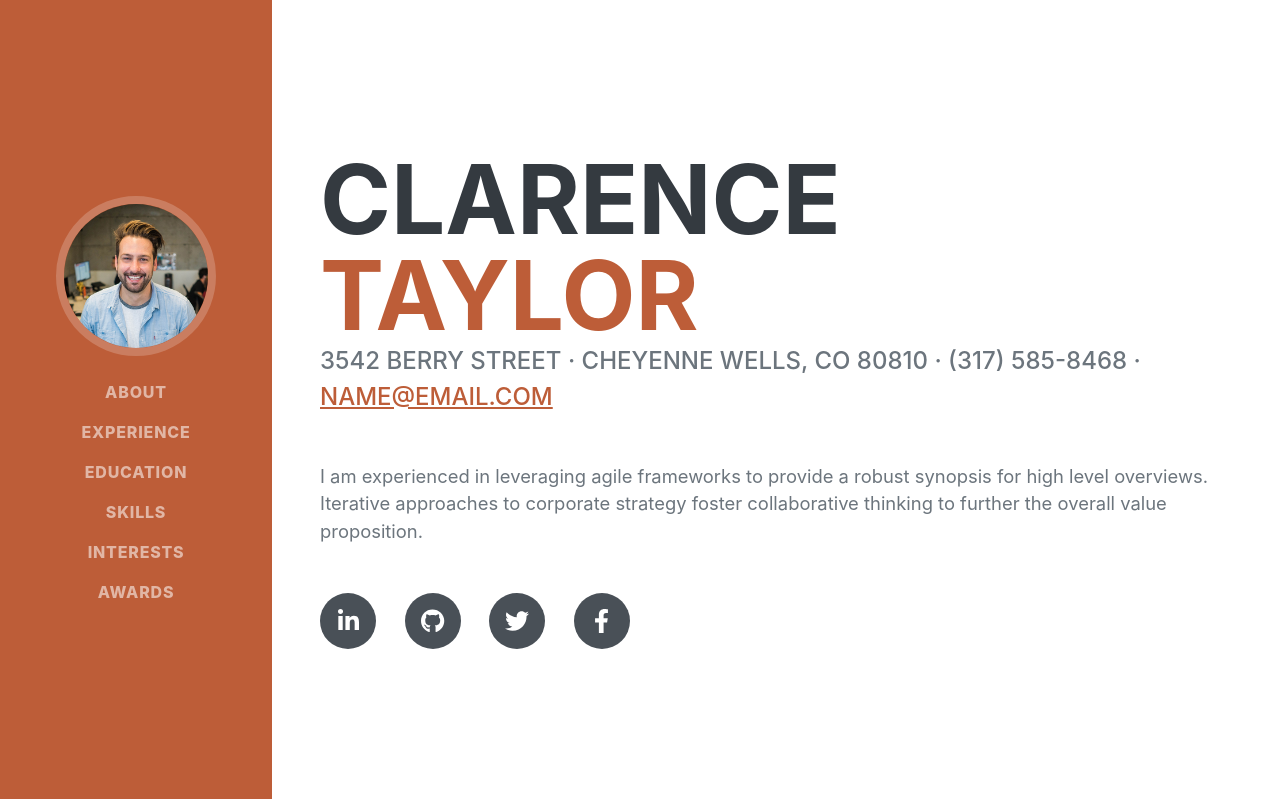
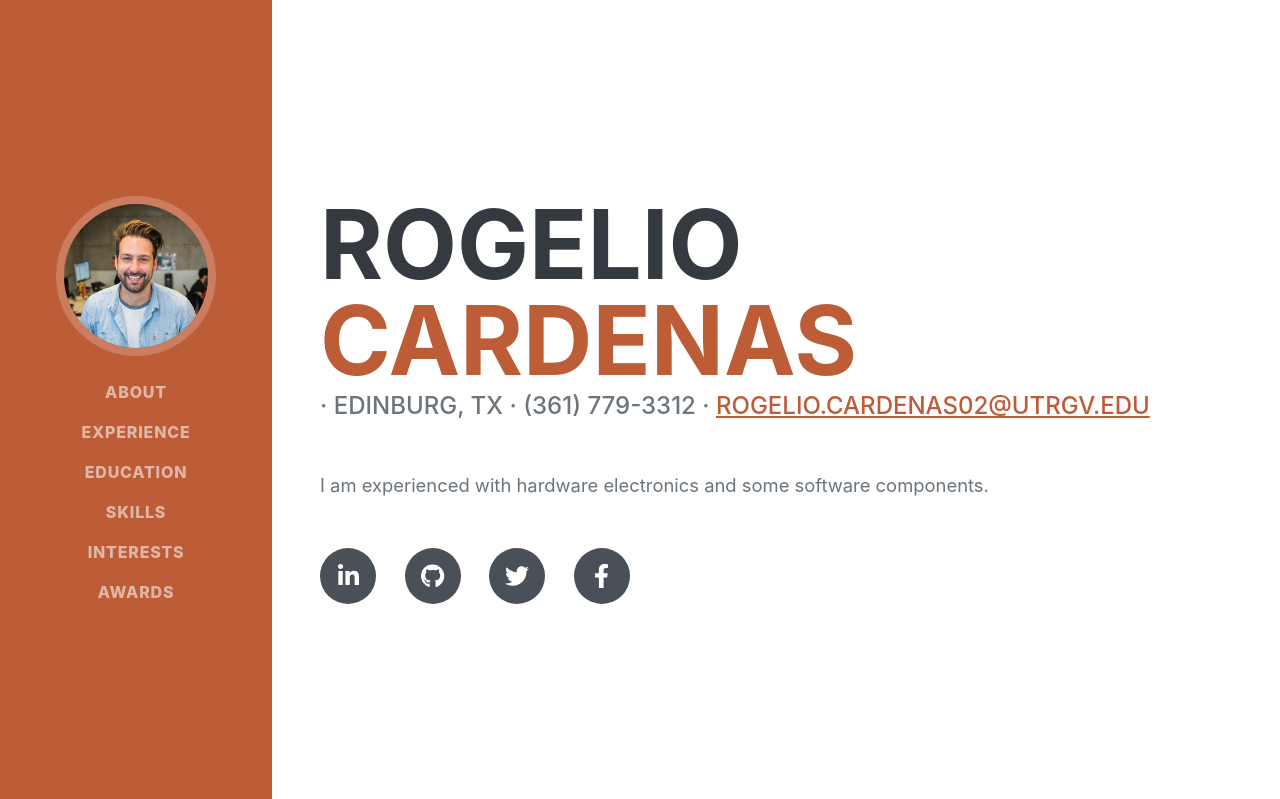
Before and after one commit to PeculiarC/1101-FinalProject, a Flask app: page / in a window 1280 px wide. Shown: the top 799 px of the page. Run offline with Flask 3, Linux system fonts and the light colour scheme; some libraries are stand-ins or nearby versions; some web fonts are replaced.

Commit message:
Changed name & information

```diff
--- a/templates/index.html
+++ b/templates/index.html
@@ -40,14 +40,14 @@
             <section class="resume-section" id="about">
                 <div class="resume-section-content">
                     <h1 class="mb-0">
-                        Clarence
-                        <span class="text-primary">Taylor</span>
+                        Rogelio
+                        <span class="text-primary">Cardenas</span>
                     </h1>
                     <div class="subheading mb-5">
-                        3542 Berry Street · Cheyenne Wells, CO 80810 · (317) 585-8468 ·
-                        <a href="mailto:name@email.com">name@email.com</a>
+                         · Edinburg, TX · (361) 779-3312 ·
+                        <a href="mailto:name@email.com">rogelio.cardenas02@utrgv.edu</a>
                     </div>
-                    <p class="lead mb-5">I am experienced in leveraging agile frameworks to provide a robust synopsis for high level overviews. Iterative approaches to corporate strategy foster collaborative thinking to further the overall value proposition.</p>
+                    <p class="lead mb-5">I am experienced with hardware electronics and some software components.</p>
                     <div class="social-icons">
                         <a class="social-icon" href="#!"><i class="fab fa-linkedin-in"></i></a>
                         <a class="social-icon" href="#!"><i class="fab fa-github"></i></a>
```
